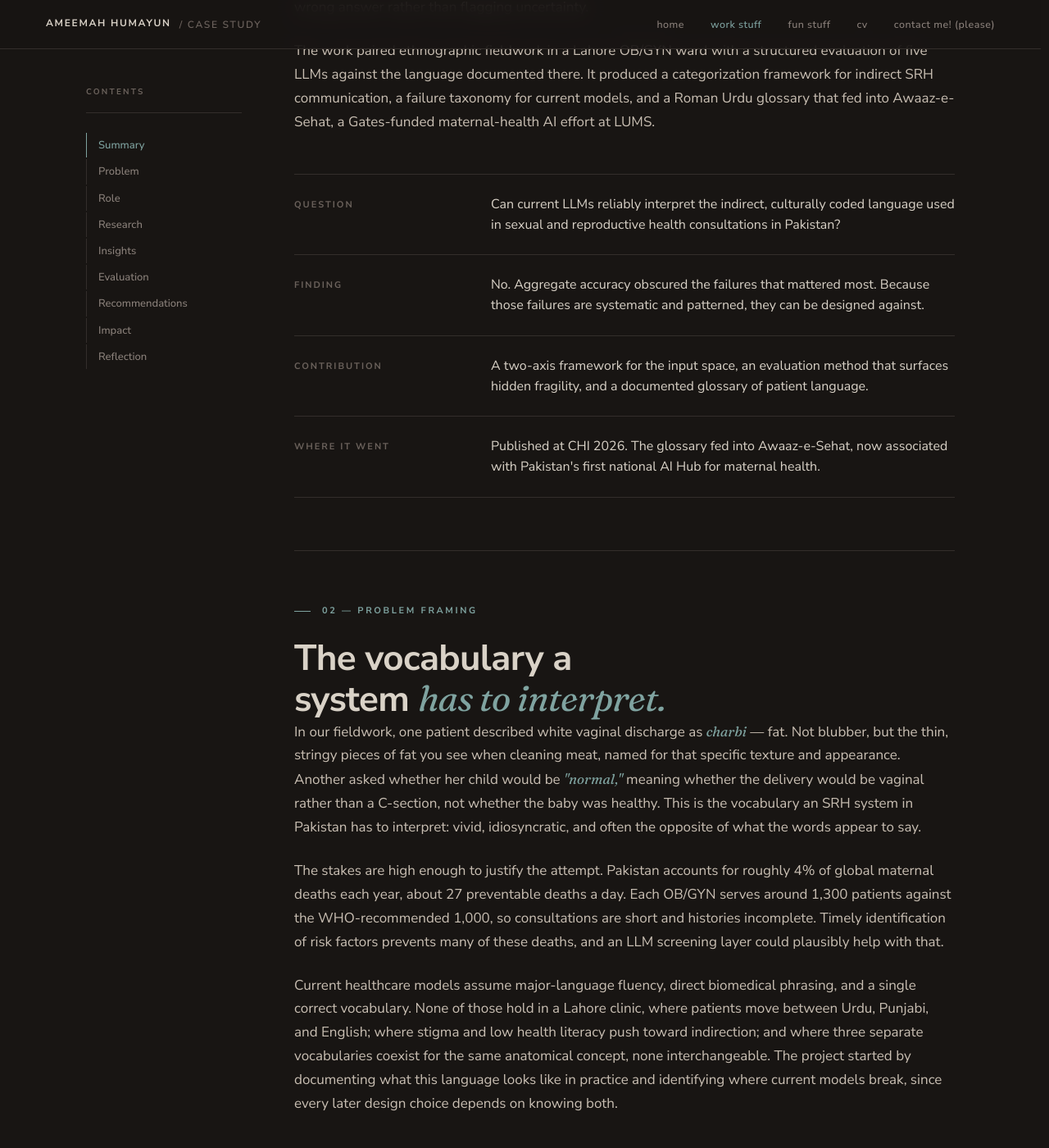
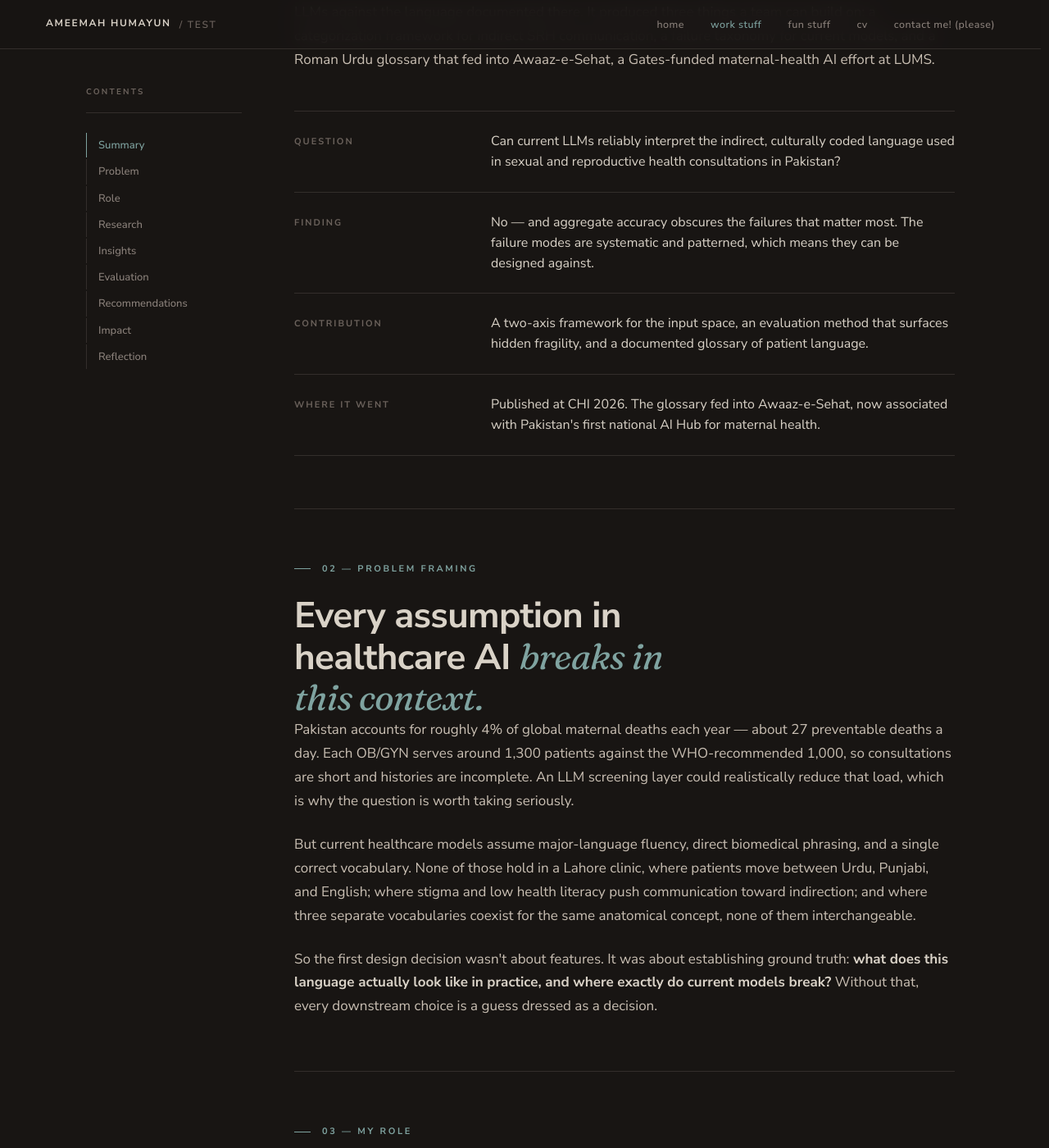
Before and after one commit to ameemahumayun/ameemahumayun.github.io, a Jekyll site: the page built from work/beyond-euphemisms/index.html, in a window 1280 px wide and 1400 px high, scrolled down 1144 px. Shown: the whole window at 82% size. Built offline with Jekyll 4.4.1, drawn with Linux system fonts in a browser that asks for light colours; some of the changed text lies outside the part shown.

Commit message:
Update index.html

```diff
--- a/work/beyond-euphemisms/index.html
+++ b/work/beyond-euphemisms/index.html
@@ -3,7 +3,7 @@
 title: Beyond Euphemisms
 description: CHI 2026 research-to-design case study on building LLM-based maternal-health tools for conservative, low-resource contexts.
 og_type: article
-nav_tag: Case Study
+nav_tag: test
 active: work
 ---
 
@@ -11,7 +11,7 @@
   <div class="hero__inner">
     <div class="eyebrow eyebrow-rule">CHI 2026 · Research</div>
     <h1>Designing AI for <span class="serif">indirect language</span> in maternal health.</h1>
-    <p class="lead" style="max-width:620px;margin-bottom:4rem;">A field study and five-model LLM evaluation in a Lahore OB/GYN ward, testing whether current language models can interpret the euphemistic, coded language patients use in sexual and reproductive health care, and what that means for any system built to serve them.</p>
+    <p class="lead" style="max-width:620px;margin-bottom:4rem;">A field study and five-model LLM evaluation in a Lahore OB/GYN ward, examining whether current language models can interpret the euphemistic, coded language patients actually use in sexual and reproductive health care — and what that means for systems built to serve them.</p>
 
     <div class="meta">
       <div class="meta__item">
@@ -56,13 +56,13 @@
 <section class="section" id="overview">
   <div class="container">
     <div class="section-num">01 — Summary</div>
-    <h2>Can the model understand <span class="serif">what patients say?</span></h2>
+    <h2>A product question, <span class="serif">not a research question.</span></h2>
 
-    <p class="lead">For an LLM screening tool to be useful to women in Pakistan, it has to interpret how patients describe their bodies and symptoms in clinic. We tested whether five current models could do that, and found they couldn't do it reliably. Their accuracy scores looked reasonable while concealing where and how they failed.</p>
+    <p class="lead">Before you can build an LLM screening tool for women in Pakistan, you have to answer something more basic: can the model understand what patients actually say? We found that current models can't do this reliably — and that aggregate accuracy scores hide exactly how and where they fail.</p>
 
-    <p>Most healthcare AI is trained on standardized clinical English. In conservative, low-resource contexts, patients describe SRH concerns through euphemism, metaphor, gesture, and folk vocabulary, and clinicians adopt the same language to be understood. When a patient says <span class="urdu">"shohar sey miltay waqt"</span> (when meeting the husband) to mean sexual intercourse, a model that misreads it returns a confident, wrong answer rather than flagging uncertainty.</p>
+    <p>Most healthcare AI is trained on standardized clinical English. In conservative, low-resource contexts, patients communicate through euphemism, metaphor, gesture, and folk vocabulary, and clinicians follow them there to be understood. A model that misreads <span class="urdu">"shohar sey miltay waqt"</span> (when meeting the husband) doesn't fail loudly — it maps the wrong phrase to the wrong diagnosis and returns a confident answer.</p>
 
-    <p>The work paired ethnographic fieldwork in a Lahore OB/GYN ward with a structured evaluation of five LLMs against the language documented there. It produced a categorization framework for indirect SRH communication, a failure taxonomy for current models, and a Roman Urdu glossary that fed into Awaaz-e-Sehat, a Gates-funded maternal-health AI effort at LUMS.</p>
+    <p>The work paired ethnographic fieldwork in a Lahore OB/GYN ward with a structured evaluation of five LLMs against the language documented there. It produced three things a team can build on: a categorization framework for indirect SRH communication, a failure taxonomy for current models, and a Roman Urdu glossary that fed into Awaaz-e-Sehat, a Gates-funded maternal-health AI effort at LUMS.</p>
 
     <div class="ledger">
       <div class="ledger__row">
@@ -71,7 +71,7 @@
       </div>
       <div class="ledger__row">
         <div class="ledger__label">Finding</div>
-        <div class="ledger__value">No. Aggregate accuracy obscured the failures that mattered most. Because those failures are systematic and patterned, they can be designed against.</div>
+        <div class="ledger__value">No — and aggregate accuracy obscures the failures that matter most. The failure modes are systematic and patterned, which means they can be designed against.</div>
       </div>
       <div class="ledger__row">
         <div class="ledger__label">Contribution</div>
@@ -89,13 +89,13 @@
 <section class="section" id="problem">
   <div class="container">
     <div class="section-num">02 — Problem framing</div>
-    <h2>The vocabulary a system <span class="serif">has to interpret.</span></h2>
+    <h2>Every assumption in healthcare AI <span class="serif">breaks in this context.</span></h2>
 
-    <p>In our fieldwork, one patient described white vaginal discharge as <span class="urdu">charbi</span> — fat. Not blubber, but the thin, stringy pieces of fat you see when cleaning meat, named for that specific texture and appearance. Another asked whether her child would be <span class="urdu">"normal,"</span> meaning whether the delivery would be vaginal rather than a C-section, not whether the baby was healthy. This is the vocabulary an SRH system in Pakistan has to interpret: vivid, idiosyncratic, and often the opposite of what the words appear to say.</p>
+    <p>Pakistan accounts for roughly 4% of global maternal deaths each year — about 27 preventable deaths a day. Each OB/GYN serves around 1,300 patients against the WHO-recommended 1,000, so consultations are short and histories are incomplete. An LLM screening layer could realistically reduce that load, which is why the question is worth taking seriously.</p>
 
-    <p>The stakes are high enough to justify the attempt. Pakistan accounts for roughly 4% of global maternal deaths each year, about 27 preventable deaths a day. Each OB/GYN serves around 1,300 patients against the WHO-recommended 1,000, so consultations are short and histories incomplete. Timely identification of risk factors prevents many of these deaths, and an LLM screening layer could plausibly help with that.</p>
+    <p>But current healthcare models assume major-language fluency, direct biomedical phrasing, and a single correct vocabulary. None of those hold in a Lahore clinic, where patients move between Urdu, Punjabi, and English; where stigma and low health literacy push communication toward indirection; and where three separate vocabularies coexist for the same anatomical concept, none of them interchangeable.</p>
 
-    <p>Current healthcare models assume major-language fluency, direct biomedical phrasing, and a single correct vocabulary. None of those hold in a Lahore clinic, where patients move between Urdu, Punjabi, and English; where stigma and low health literacy push toward indirection; and where three separate vocabularies coexist for the same anatomical concept, none interchangeable. The project started by documenting what this language looks like in practice and identifying where current models break, since every later design choice depends on knowing both.</p>
+    <p>So the first design decision wasn't about features. It was about establishing ground truth: <strong>what does this language actually look like in practice, and where exactly do current models break?</strong> Without that, every downstream choice is a guess dressed as a decision.</p>
   </div>
 </section>
 
@@ -205,7 +205,7 @@
       <div class="insight__content">
         <h3>Semantic drift inside the local lexicon</h3>
         <p>Words drift in meaning inside a single language, not just across languages. <span class="urdu">"Chota operation"</span> ("small operation") means episiotomy in OB/GYN settings but generic minor surgery elsewhere. Borrowed English drifts too: a patient asking <span class="urdu">"is the child normal?"</span> is asking about delivery mode, not the baby's health.</p>
-        <p>This is invisible to general-purpose models and clinically consequential. Patients routinely list episiotomies as "operations" in pre-op history, inflating surgical records and complicating anesthetic planning.</p>
+        <p>This is invisible to general-purpose models and clinically consequential — patients routinely list episiotomies as "operations" in pre-op history, inflating surgical records and complicating anesthetic planning.</p>
       </div>
     </div>
 
@@ -270,14 +270,14 @@
         <div class="eval__track"><div class="eval__fill eval__fill--low" style="width:16%"></div></div>
         <div class="eval__score">0.16</div>
       </div>
-      <div class="eval__caption">Researcher-rated correctness · 71 patient-derived prompts.<br>Proprietary models led open-source, but the aggregate scores obscured the failures below.</div>
+      <div class="eval__caption">Researcher-rated correctness · 71 patient-derived prompts.<br>Proprietary models led open-source — but the aggregate hides the real picture.</div>
     </div>
 
     <h3 style="margin-top:3.5rem;">The headline numbers overstate readiness</h3>
-    <p>A model scores "correct" by mapping a polysemous term to one of its valid meanings, without ever signaling that other meanings exist. In screening, each unflagged alternative is a missed clinical pathway. So a 0.82 tells you very little about whether a model is safe to deploy here; it can be confidently wrong in precisely the cases that carry the most risk.</p>
+    <p>A model scores "correct" by mapping a polysemous term to one of its valid meanings — without ever signaling that other meanings exist. In screening, each unflagged alternative is a missed clinical pathway. So a 0.82 tells you very little about whether a model is safe to deploy here; it can be confidently wrong in precisely the cases that carry the most risk.</p>
 
     <h3 style="margin-top:2.5rem;">When output broke down entirely</h3>
-    <p>Lower-performing models didn't just answer wrongly; they produced text that wasn't usable as text. Despite explicit Roman Urdu instructions, outputs slipped into Hinglish, Hindi script, and in some cases Telugu, Russian, or garbled Unicode. Around 73% of Pakistani users write digitally in Roman Urdu. Script switching makes even accurate content unreadable to the people it's meant for.</p>
+    <p>Lower-performing models didn't just answer wrongly; they produced text that wasn't usable as text. Despite explicit Roman Urdu instructions, outputs slipped into Hinglish, Hindi script, and in some cases Telugu, Russian, or garbled Unicode. Around 73% of Pakistani users write digitally in Roman Urdu — script switching makes even accurate content unreadable to the people it's meant for.</p>
 
     <div class="terminal">
       <div class="terminal__head">
@@ -347,20 +347,20 @@
 
     <div class="principle">
       <div class="principle__num">Recommendation 01</div>
-      <h3>Treat miscommunication as the default state.</h3>
-      <p>Most healthcare AI assumes successful communication with error-handling added on top. The evidence here points the other way: a system should assume the patient's surface words may diverge from their clinical intent, and build verification into the conversation itself. When a patient reports an "operation," the system clarifies which procedure, framed as gathering detail rather than questioning the patient. In this model, clarifying questions are routine behavior, used on most exchanges rather than reserved for errors.</p>
+      <h3>Treat miscommunication as the default, not the exception.</h3>
+      <p>Most healthcare AI assumes successful communication with error-handling bolted on. The evidence suggests the inverse: assume the patient's surface words diverge from clinical intent, and build verification into the natural flow of conversation. When a patient reports an "operation," the system should clarify which one — framed as gathering information, not doubting the patient. Clarifying questions become a core behavior rather than a fallback.</p>
     </div>
 
     <div class="principle">
       <div class="principle__num">Recommendation 02</div>
       <h3>Keep terminology layers parallel, not hierarchical.</h3>
-      <p>The textbook, packaging, and clinical vocabularies serve different functions and can't be collapsed into one "correct" form. A system needs participant-aware selection, function-based mapping, and the ability to move across layers as context shifts. This is more demanding than retrieval with a dictionary. It is a terminology framework a team would extend over time.</p>
+      <p>The textbook, packaging, and clinical vocabularies serve different functions and can't be collapsed into one "correct" form. A system needs participant-aware selection, function-based mapping, and the ability to move across layers as context shifts. This is more demanding than retrieval-with-a-dictionary — it's a terminology framework a team would extend over time.</p>
     </div>
 
     <div class="principle">
       <div class="principle__num">Recommendation 03</div>
       <h3>Design for gesture under privacy constraints.</h3>
-      <p>If gesture is primary, text- and voice-only interfaces are structurally inadequate. Video collides with well-founded fears about visual data in SRH settings. A more viable path is structured body-diagram input: a visual patients can mark, preserving the deictic intent of pointing without the privacy cost. The exact fidelity is a question for prototyping with real users.</p>
+      <p>If gesture is primary, text- and voice-only interfaces are structurally inadequate — but video collides with well-founded fears about visual data in SRH settings. A more viable path is structured body-diagram input: a visual patients can mark, preserving the deictic intent of pointing without the privacy cost. The exact fidelity is a question for prototyping with real users.</p>
     </div>
 
     <p style="margin-top:3rem;"><strong>An open ethical question I chose to surface, not resolve.</strong> Clinicians adapt language to perceived literacy, sometimes withholding the correct word (<span class="urdu">rasoli</span>, "tumour") because patients hear "cancer." It can improve outcomes, but it's paternalistic, and "low literacy" is routinely conflated with "low health literacy" in ways that bias care. Whether an AI system should replicate this is a genuine design tension, and I think naming it honestly is more useful than pretending there's a clean answer.</p>
@@ -390,11 +390,11 @@
       </div>
       <div class="outcome">
         <strong>A glossary in real use</strong>
-        <p>The terminology work feeds into an active maternal-health AI effort, so the documented language is being used to build a system rather than sitting only in a paper.</p>
+        <p>The terminology work feeds into an active maternal-health AI effort — the clearest signal that the documented language is treated as infrastructure, not just a research artifact.</p>
       </div>
     </div>
 
-    <p style="margin-top:2.5rem;">The framework, the failure taxonomy, and the glossary are the parts of this work that transfer to other projects and other teams.</p>
+    <p style="margin-top:2.5rem;">No product screens are shown here because the design recommendations are exactly that — recommendations grounded in the evidence, not a shipped interface. The framework, taxonomy, and glossary are the contribution, and they're the parts that travel beyond this one project.</p>
   </div>
 </section>
 
@@ -410,7 +410,7 @@
 
     <p><strong>What I'd change.</strong> Earlier multi-site sampling across provinces would have surfaced linguistic plurality more cleanly than relying on clinicians' second-hand accounts. I'd also push the gesture-input idea into a low-fidelity prototype inside the same study — a body-diagram interface tested in clinic would have closed the loop from finding to design probe.</p>
 
-    <p><strong>The frame worth keeping.</strong> The common instinct in healthcare AI is to standardize patient language toward what the model can handle. This work points the other way: the language is a fixed constraint, and the system has to be designed around it. That principle applies anywhere a product meets users on culturally specific ground, well beyond SRH or Pakistan.</p>
+    <p><strong>The frame worth keeping.</strong> The instinct in healthcare AI is to standardize patient language toward what the model can handle. This work argues the opposite: the language is the constraint to design around. Systems that adapt to communities, not communities forced to adapt to systems — a principle that holds anywhere a product meets users on culturally specific ground.</p>
   </div>
 </section>
 
```
Also changed, not shown: other parts of work/beyond-euphemisms/index.html (+3 -3 lines).
